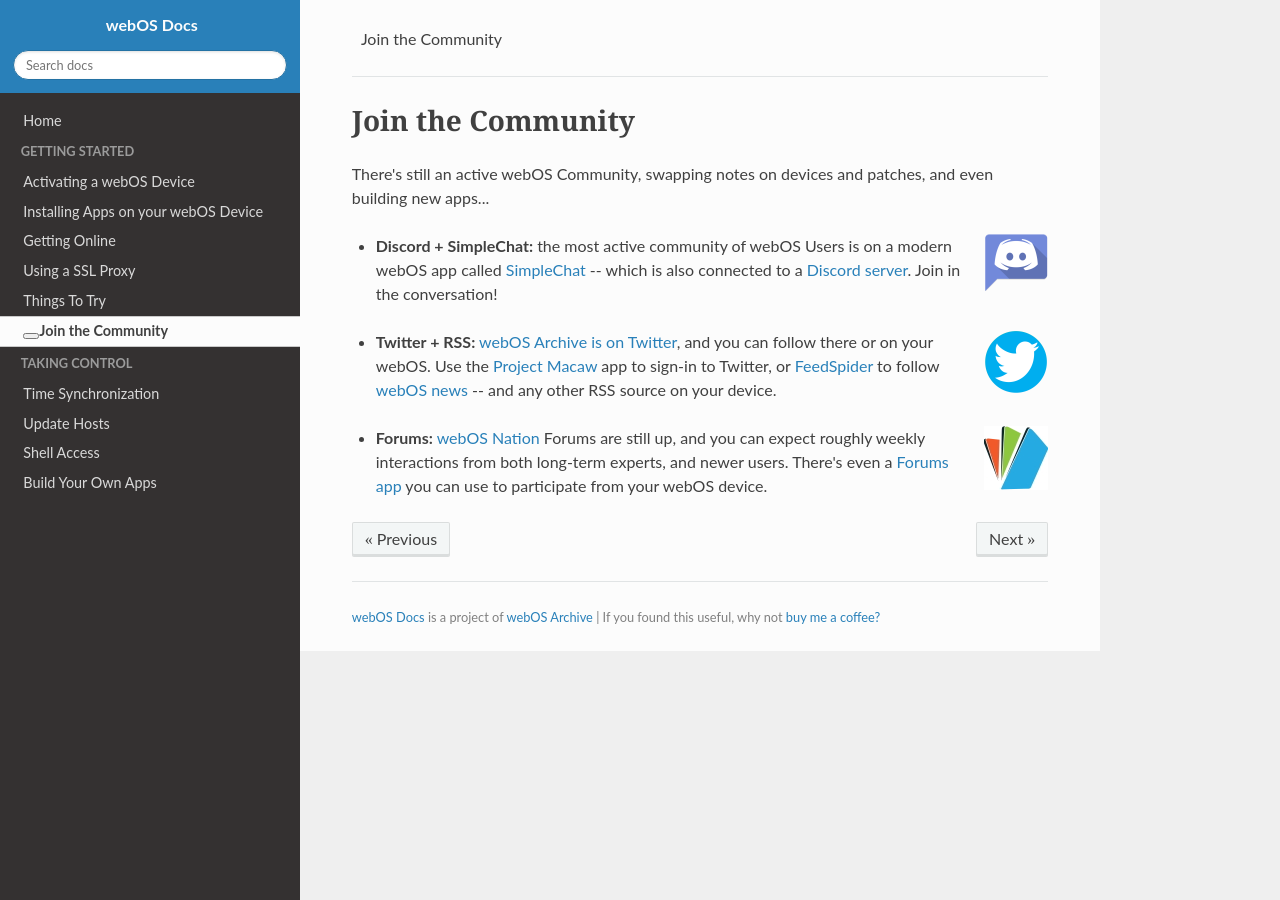
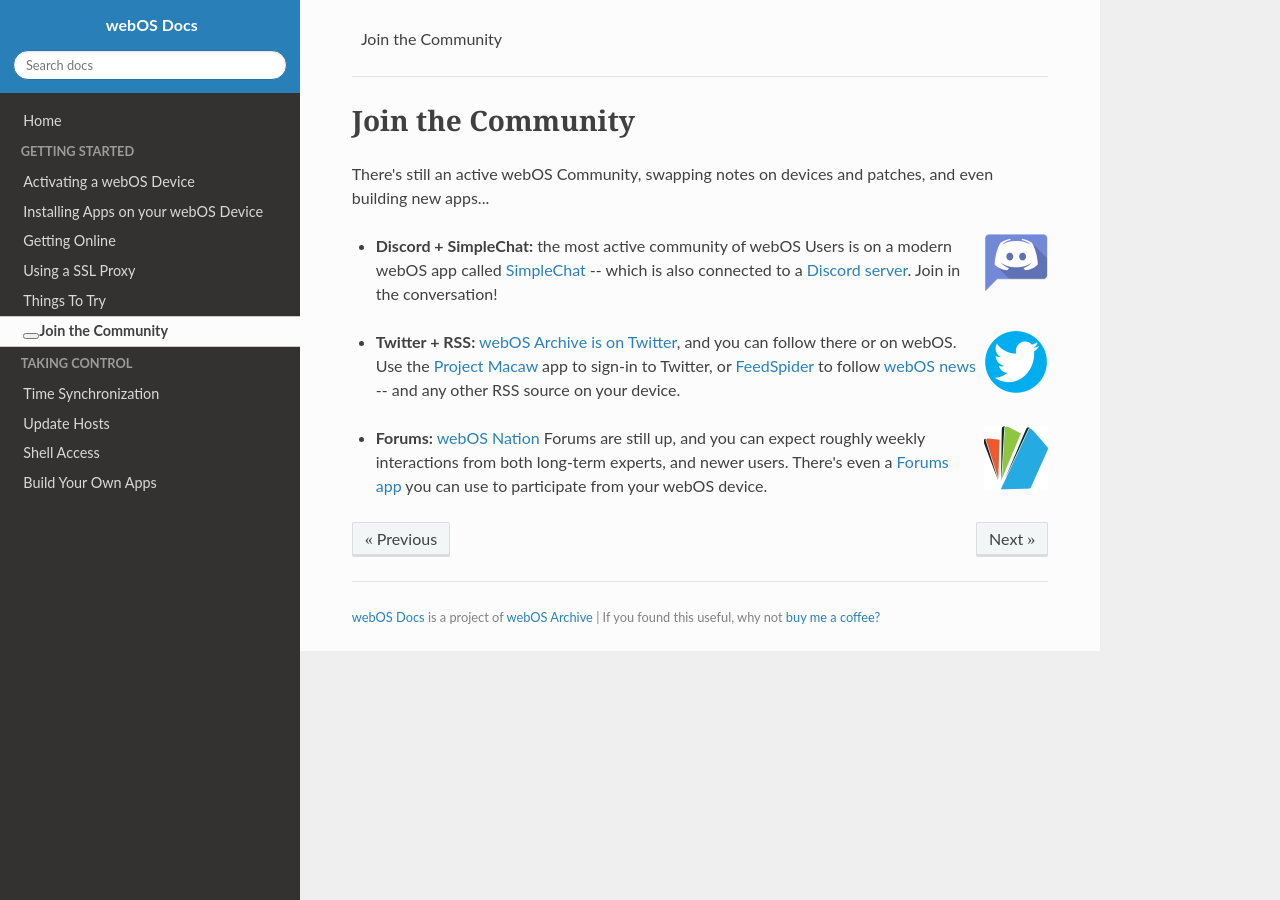
Before and after one commit to webOSArchive/webos-docs, an MkDocs documentation site: the page built from docs/community.md, in a window 1280 px wide. Built offline with MkDocs 1.6.1, drawn with Linux system fonts in a browser that asks for light colours; nearby versions of some CDN libraries; some web fonts are replaced; library files that are not in the unit come from our copies.

Commit message:
fix typo

```diff
--- a/docs/community.md
+++ b/docs/community.md
@@ -7,7 +7,7 @@ There's still an active webOS Community, swapping notes on devices and patches,
  <br>
 <img src="../images/twitter.png" align="right" style="padding-left: 8px">
 
-* **Twitter + RSS:** [webOS Archive is on Twitter](https://www.twitter.com/webOSArchive), and you can follow there or on your webOS. Use the [Project Macaw](https://preware.pivotce.com/package/net.minego.phnx) app to sign-in to Twitter, or [FeedSpider](http://appcatalog.webosarchive.com/showMuseum.php?search=feedspider) to follow [webOS news](http://www.webosarchive.com/news.php) -- and any other RSS source on your device.
+* **Twitter + RSS:** [webOS Archive is on Twitter](https://www.twitter.com/webOSArchive), and you can follow there or on webOS. Use the [Project Macaw](https://preware.pivotce.com/package/net.minego.phnx) app to sign-in to Twitter, or [FeedSpider](http://appcatalog.webosarchive.com/showMuseum.php?search=feedspider) to follow [webOS news](http://www.webosarchive.com/news.php) -- and any other RSS source on your device.
 &nbsp;<br>
  <br>
 <img src="../images/webosnation.jpg" align="right" style="padding-left: 8px">
```
